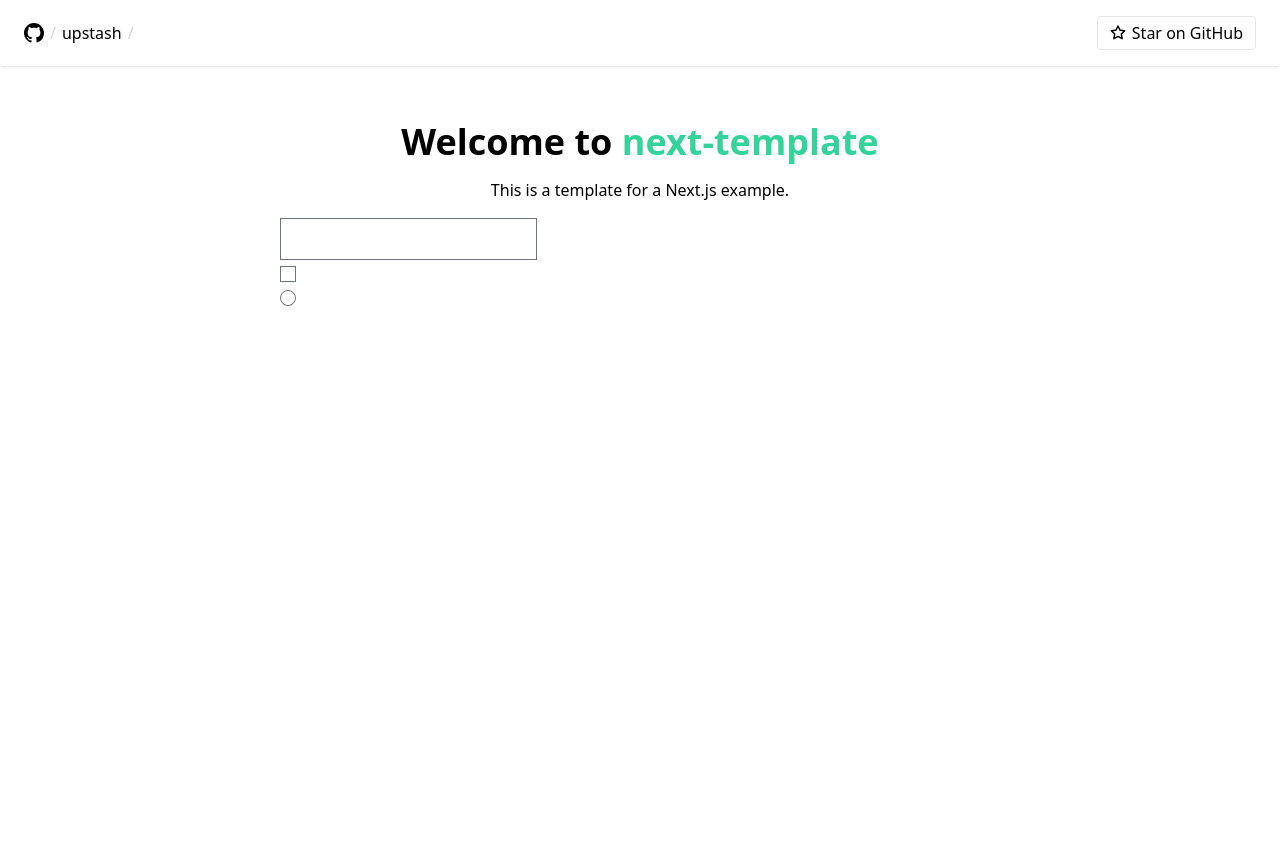
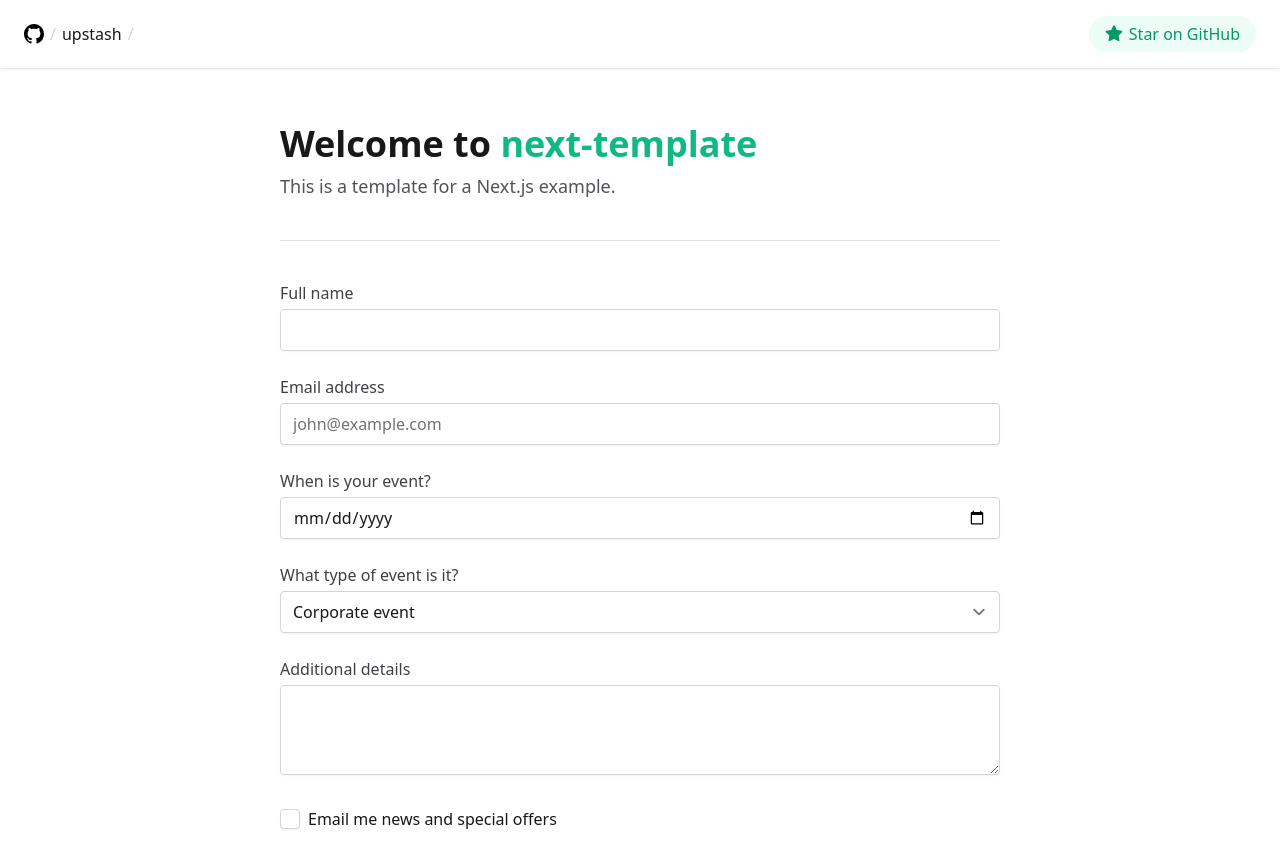
Before and after one commit to upstash/next-template, a Next.js app: page / in a window 1280 px wide. Shown: the top 868 px of the page. Before the commit the page ends 800 px from the top, so only its background shows below. Built offline with nearby package versions, Linux system fonts and the light colour scheme.

Commit message:
refactor

```diff
--- a/components/Breadcrumb.tsx
+++ b/components/Breadcrumb.tsx
@@ -7,7 +7,7 @@ export default function Breadcrumb() {
   return (
     <div className="flex items-center gap-1.5">
       <Image src="/github.svg" alt="GitHub Logo" width={20} height={20}/>
-      <span className="text-zinc-300">/</span>
+      <span className="text-gray-300">/</span>
       <a
         className="hover:underline"
         href="https://github.com/upstash"
@@ -17,7 +17,7 @@ export default function Breadcrumb() {
         upstash
       </a>
       <>
-        <span className="text-zinc-300">/</span>
+        <span className="text-gray-300">/</span>
         <a
           className="hover:underline"
           href={packageUrl}
--- a/components/StarButton.tsx
+++ b/components/StarButton.tsx
@@ -6,13 +6,11 @@ export default function StarButton() {
       href={packageUrl}
       target="_blank"
       rel="noopener noreferrer"
-      className="flex cursor-pointer items-center gap-1.5 rounded border px-3 py-1 hover:bg-amber-100 hover:border-amber-300 hover:text-amber-900">
-      <svg width="16" height="16" viewBox="0 0 16 16" version="1.1">
-        <path
-          fill="currentColor"
-          fillRule="evenodd"
-          d="M8 .25a.75.75 0 01.673.418l1.882 3.815 4.21.612a.75.75 0 01.416 1.279l-3.046 2.97.719 4.192a.75.75 0 01-1.088.791L8 12.347l-3.766 1.98a.75.75 0 01-1.088-.79l.72-4.194L.818 6.374a.75.75 0 01.416-1.28l4.21-.611L7.327.668A.75.75 0 018 .25zm0 2.445L6.615 5.5a.75.75 0 01-.564.41l-3.097.45 2.24 2.184a.75.75 0 01.216.664l-.528 3.084 2.769-1.456a.75.75 0 01.698 0l2.77 1.456-.53-3.084a.75.75 0 01.216-.664l2.24-2.183-3.096-.45a.75.75 0 01-.564-.41L8 2.694v.001z"
-        />
+      className="flex cursor-pointer items-center gap-1.5 rounded-full px-4 py-1.5 bg-primary-50 text-primary-600 hover:bg-primary-100">
+
+      <svg width="18" height="18" viewBox="0 0 16 16" version="1.1">
+        <path fill="currentColor" fillRule="evenodd"
+              d="M8 .25a.75.75 0 01.673.418l1.882 3.815 4.21.612a.75.75 0 01.416 1.279l-3.046 2.97.719 4.192a.75.75 0 01-1.088.791L8 12.347l-3.766 1.98a.75.75 0 01-1.088-.79l.72-4.194L.818 6.374a.75.75 0 01.416-1.28l4.21-.611L7.327.668A.75.75 0 018 .25z"></path>
       </svg>
       <span>Star on GitHub</span>
     </a>
--- a/pages/_app.tsx
+++ b/pages/_app.tsx
@@ -1,10 +1,17 @@
-import "../styles/globals.css";
+import "styles/globals.css";
+
 import type {AppProps} from "next/app";
 import Header from "components/Header";
+import Head from "next/head";
 
 function MyApp({Component, pageProps}: AppProps) {
   return (
     <>
+      <Head>
+        <title>Create Next App</title>
+        <link rel="icon" href="/favicon.ico"/>
+      </Head>
+
       <Header/>
       <div className="mx-auto w-full max-w-3xl py-14 px-6">
         <Component {...pageProps} />
--- a/pages/index.tsx
+++ b/pages/index.tsx
@@ -1,32 +1,55 @@
-import type { NextPage } from "next";
-import Head from "next/head";
+import type {NextPage} from "next";
 
 const Home: NextPage = () => {
   return (
     <>
-      <Head>
-        <title>Create Next App</title>
-        <link rel="icon" href="/favicon.ico" />
-      </Head>
+      <main>
+        <header>
+          <h1 className="text-4xl font-bold">
+            Welcome to <span className="text-primary-500">next-template</span>
+          </h1>
+          <p className="mt-2 mt-2 text-lg text-gray-600">This is a template for a Next.js example.</p>
+        </header>
 
-      <main className="space-y-4">
-        <h1 className="text-center text-4xl font-bold">
-          Welcome to <span className="text-emerald-400">next-template</span>
-        </h1>
+        <hr className="my-10"/>
 
-        <p className="text-center">This is a template for a Next.js example.</p>
-
-        <form>
-          <div>
-            <input type="text" />
+        <div className="grid grid-cols-1 gap-6">
+          <label className="block">
+            <span className="text-gray-700">Full name</span>
+            <input type="text" className="mt-1 block w-full" placeholder=""/>
+          </label>
+          <label className="block">
+            <span className="text-gray-700">Email address</span>
+            <input type="email" className="mt-1 block w-full" placeholder="john@example.com"/>
+          </label>
+          <label className="block">
+            <span className="text-gray-700">When is your event?</span>
+            <input type="date" className="mt-1 block w-full"/>
+          </label>
+          <label className="block">
+            <span className="text-gray-700">What type of event is it?</span>
+            <select className="block w-full mt-1">
+              <option>Corporate event</option>
+              <option>Wedding</option>
+              <option>Birthday</option>
+              <option>Other</option>
+            </select>
+          </label>
+          <label className="block">
+            <span className="text-gray-700">Additional details</span>
+            <textarea className="mt-1 block w-full" rows={3}></textarea>
+          </label>
+          <div className="block">
+            <div className="mt-2">
+              <div>
+                <label className="inline-flex items-center">
+                  <input type="checkbox"/>
+                  <span className="ml-2">Email me news and special offers</span>
+                </label>
+              </div>
+            </div>
           </div>
-          <div>
-            <input type="checkbox" />
-          </div>
-          <div>
-            <input type="radio" />
-          </div>
-        </form>
+        </div>
       </main>
     </>
   );
--- a/styles/globals.css
+++ b/styles/globals.css
@@ -3,7 +3,58 @@
 @tailwind utilities;
 
 @layer base {
+  body {
+    @apply antialiased text-gray-900;
+  }
+
   a {
     @apply transition;
   }
 }
+
+@layer components {
+  [type='text'],
+  [type='email'],
+  [type='url'],
+  [type='password'],
+  [type='number'],
+  [type='date'],
+  [type='datetime-local'],
+  [type='month'],
+  [type='search'],
+  [type='tel'],
+  [type='time'],
+  [type='week'],
+  textarea,
+  select {
+    @apply
+    rounded
+    shadow-sm
+    border-gray-300
+    focus:ring
+    focus:ring-primary-200
+    focus:ring-opacity-50
+    focus:border-primary-300
+
+  }
+
+  [type='checkbox'],
+  [type='radio'] {
+    @apply
+    w-5
+    h-5
+    text-primary-500
+    border-gray-300
+    focus:ring
+    focus:ring-offset-0
+    focus:ring-primary-200
+    focus:ring-opacity-50
+    focus:border-primary-300
+  }
+
+  [type='checkbox'] {
+    @apply
+    rounded
+    shadow-sm
+  }
+}
--- a/tailwind.config.js
+++ b/tailwind.config.js
@@ -1,15 +1,22 @@
+const colors = require('tailwindcss/colors')
+
 module.exports = {
   content: [
-    "./pages/**/*.{js,ts,jsx,tsx}",
-    "./components/**/*.{js,ts,jsx,tsx}",
+    './pages/**/*.{js,ts,jsx,tsx}',
+    './components/**/*.{js,ts,jsx,tsx}'
   ],
   theme: {
-    extend: {},
+    extend: {
+      colors: {
+        gray: colors.zinc,
+        primary: colors.emerald
+      }
+    }
   },
   plugins: [
-    require("@tailwindcss/forms")({
-      strategy: "base", // only generate global styles
+    require('@tailwindcss/forms')({
+      strategy: 'base' // only generate global styles
       // strategy: "class", // only generate classes
-    }),
-  ],
-};
+    })
+  ]
+}
```
